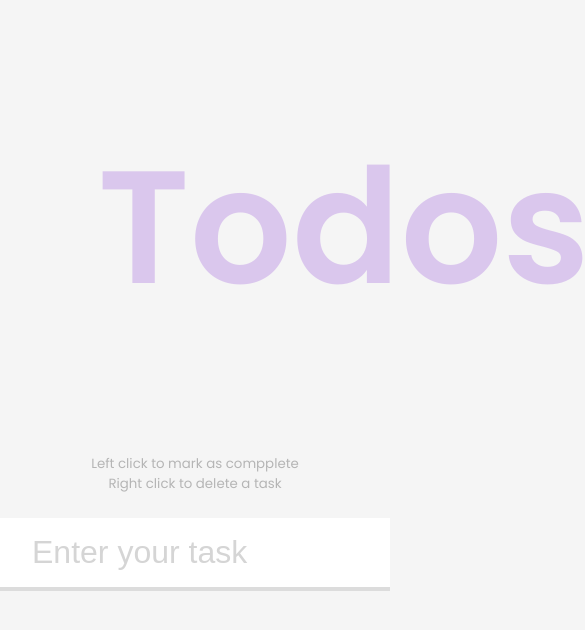
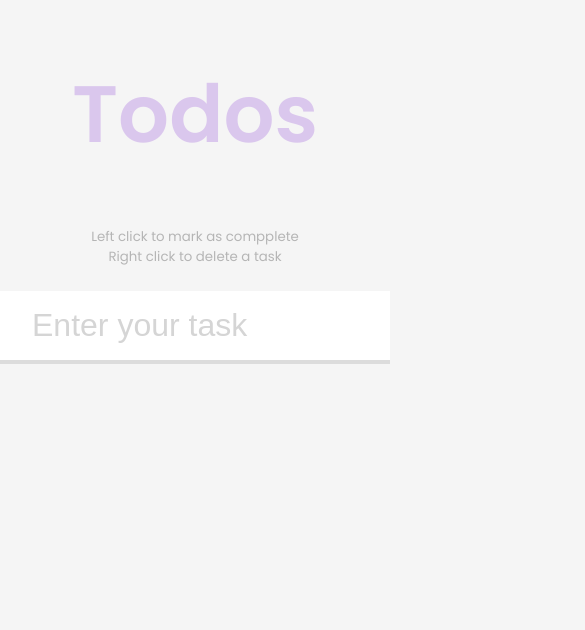
Before and after one commit to LuyaLukhele/Todo-App, a plain HTML site: page index.html in a window 390 px wide. Shown: the whole page, 585 px wide, since content can reach past the window. Drawn offline with Linux system fonts and the light colour scheme.

Commit message:
fixed for mobile devices

```diff
--- a/style.css
+++ b/style.css
@@ -19,7 +19,6 @@ h1{
     font-size: 10rem;
     text-align: center;
     opacity: 0.4;
-    width: 50%;
 }
 
 form {
@@ -64,3 +63,9 @@ small {
     margin-bottom: 1.5rem;
     text-align: center;
 }
+
+@media only screen and (max-width: 600px) {
+    h1 {
+        font-size: 5rem;
+    }
+}
```
